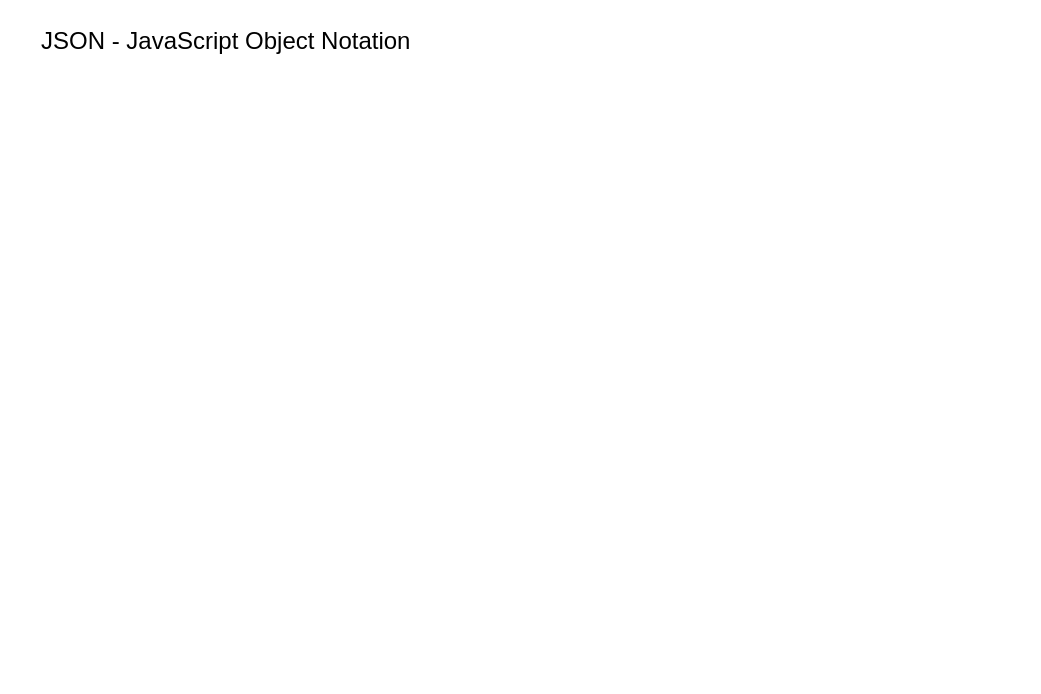
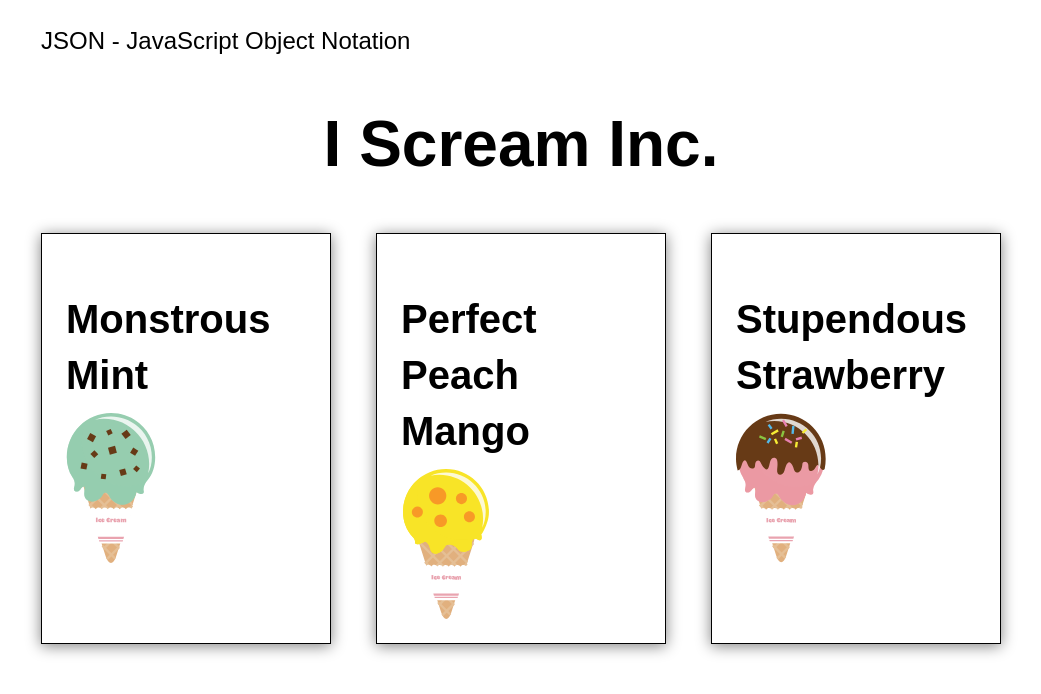
Before and after one commit to smccrindle/comp1073-json, a plain HTML site: page index.html in a window 1280 px wide. Shown: the whole page, without its empty margins (119-1160 px from the left). Drawn offline with Linux system fonts and the light colour scheme.

Commit message:
Finished example

```diff
--- a/index.html
+++ b/index.html
@@ -18,7 +18,7 @@
 		var header = document.querySelector('header');
 		var section = document.querySelector('section');
 		/* STEP 3: Store the URL of a JSON file in a variable */
-		var requestURL = 'https://smccrindle.github.io/comp1073-json/js/i-scream.json';
+		var requestURL = 'js/i-scream.json';
 		/* STEP 4: Create a new XHR object */
 		var request = new XMLHttpRequest();
 		/* STEP 5: Open a new request using the request() method */
@@ -31,26 +31,37 @@
 		request.onload = function() {
 			var iScreamInc = request.response;
 			console.log(iScreamInc);
+			populateHeader(iScreamInc);
+			showTopFlavors(iScreamInc);
 		}
 		/* STEP 9: Build out the populateHeader() function */
-
+		function populateHeader(jsonObj) {
+			var headerH1 = document.createElement('h1');
+			headerH1.textContent = jsonObj.companyName;
+			header.appendChild(headerH1);
+		}
 		/* STEP 10a: Assemble the showTopFlavors() function */
-
+		function showTopFlavors(jsonObj) {
 			// STEP 10b: Bind the JSON topFlavors object to a var
-
+			var topFlavors = jsonObj.topFlavors;
 			// STEP 10c: Loop through the topFlavors object
-
+			for (var i = 0; i < topFlavors.length; i++) {
 				// STEP 10d: build HTML elements for the content
-
+				var article = document.createElement('article');
+				var h2 = document.createElement('h2');
+				var image = document.createElement('img');
 				// STEP 10e: Set the textContent property for each of the above elements (except the UL), based on the JSON content
-
+				h2.textContent = topFlavors[i].name;
+				image.setAttribute('src', 'images/' + topFlavors[i].image);
 				// STEP 10f: Build a loop for the ingredients array in the JSON
 
 				// STEP 10g: Append each of the above HTML elements to the ARTICLE element
-
+				article.appendChild(h2);
+				article.appendChild(image);
 				// STEP 10h: Append each complete ARTICLE element to the SECTION element
-
-
+				section.appendChild(article);
+			}
+		}
 		// This page inspired by and adapted from https://developer.mozilla.org/en-US/docs/Learn/JavaScript/Objects/JSON
 
 		// A special thanks to https://openclipart.org/detail/285225/ice-cream-cones for the awesome ice cream cone illustrations
```
